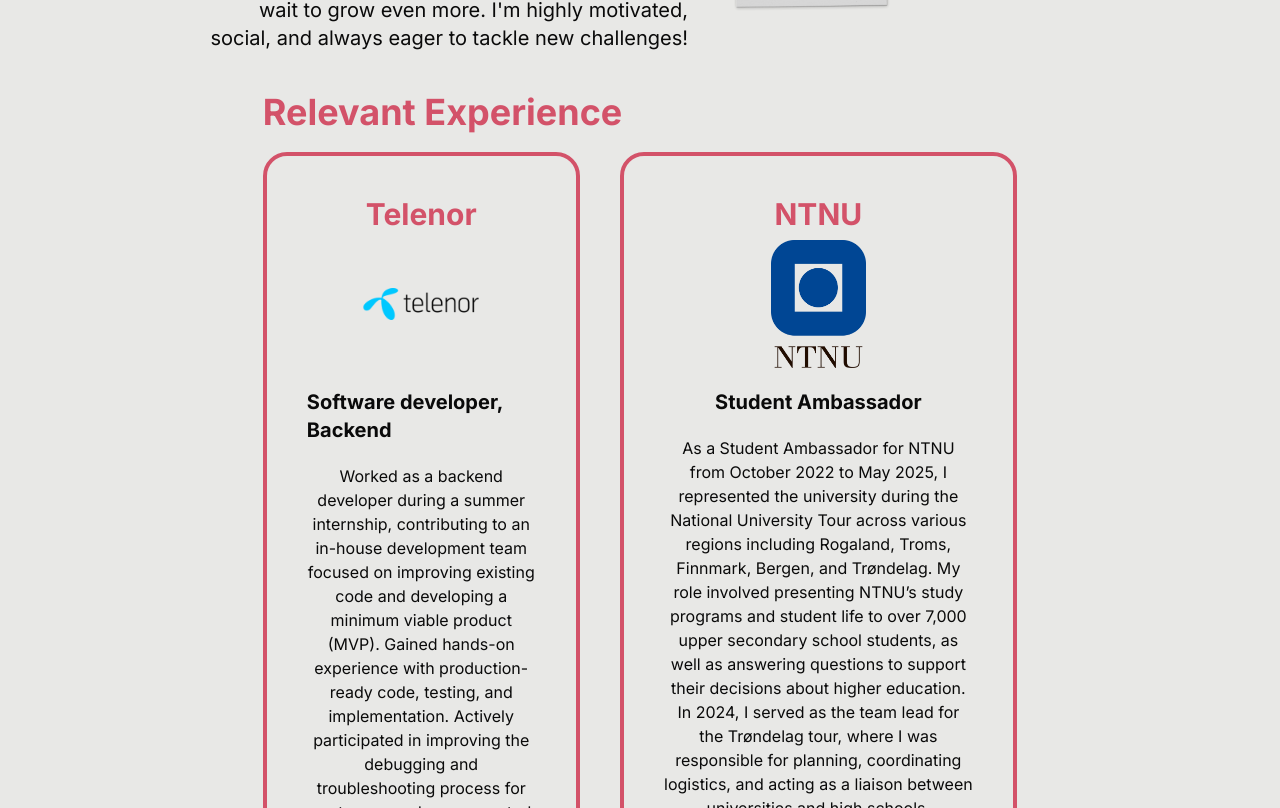
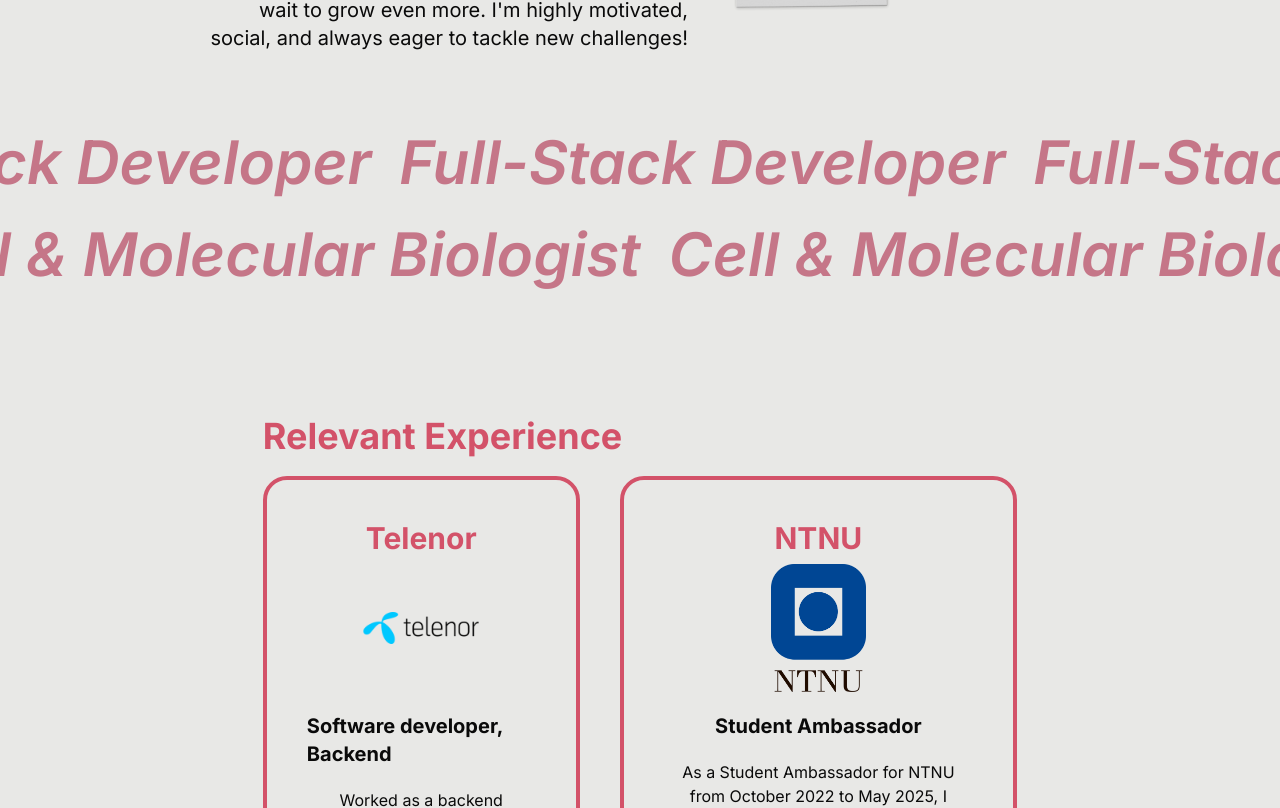
Before and after one commit to SylviaSWYung/portfolio, a React (Vite) app: page / in a window 1280 px wide. Shown: the part 1372-2180 px from the top of the page. Built offline with nearby package versions, Linux system fonts and the light colour scheme.

Commit message:
implement moving text

```diff
--- a/package.json
+++ b/package.json
@@ -18,6 +18,7 @@
   "dependencies": {
     "@emotion/react": "^11.14.0",
     "@emotion/styled": "^11.14.1",
+    "@motionone/utils": "^10.18.0",
     "@radix-ui/react-dialog": "^1.1.15",
     "@radix-ui/react-tooltip": "^1.2.8",
     "@tailwindcss/vite": "^4.0.9",
--- a/src/App.tsx
+++ b/src/App.tsx
@@ -7,6 +7,7 @@
 import { SkillsPage } from "./pages/SkillsPage";
 import { Footer } from "./components/Footer";
 import { Header } from "./components/Header";
+import { FlowyText } from "./components/FlowyText";
 
 export const App = () => {
   const location = useLocation();
@@ -31,6 +32,7 @@
         <section id="about">
           <AboutMePage />
         </section>
+        <FlowyText />
         <section id="work">
           <WorkPage />
         </section>
--- /dev/null
+++ b/src/components/FlowyText.tsx
@@ -0,0 +1,74 @@
+import { useRef } from "react";
+import {
+  motion,
+  useScroll,
+  useSpring,
+  useTransform,
+  useMotionValue,
+  useVelocity,
+  useAnimationFrame,
+} from "framer-motion";
+import { wrap } from "@motionone/utils";
+
+interface ParallaxProps {
+  children: string;
+  baseVelocity: number;
+}
+
+function ParallaxText({ children, baseVelocity = 100 }: ParallaxProps) {
+  const baseX = useMotionValue(0);
+  const { scrollY } = useScroll();
+  const scrollVelocity = useVelocity(scrollY);
+  const smoothVelocity = useSpring(scrollVelocity, {
+    damping: 50,
+    stiffness: 400,
+  });
+  const velocityFactor = useTransform(smoothVelocity, [0, 1000], [0, 5], {
+    clamp: false,
+  });
+
+  const x = useTransform(baseX, (v) => `${wrap(-20, -45, v)}%`);
+
+  const directionFactor = useRef<number>(1);
+  useAnimationFrame((_, delta) => {
+    let moveBy = directionFactor.current * baseVelocity * (delta / 1000);
+
+    if (velocityFactor.get() < 0) {
+      directionFactor.current = -1;
+    } else if (velocityFactor.get() > 0) {
+      directionFactor.current = 1;
+    }
+
+    moveBy += directionFactor.current * moveBy * velocityFactor.get();
+
+    baseX.set(baseX.get() + moveBy);
+  });
+
+  return (
+    <div className="overflow-hidden whitespace-nowrap flex flex-nowrap leading-[0.8]">
+      <motion.div
+        className="flex flex-nowrap whitespace-nowrap font-semibold text-2xl md:text-6xl italic text-rose md:h-18"
+        style={{ x }}
+      >
+        <span className="block mr-7">{children} </span>
+        <span className="block mr-7">{children} </span>
+        <span className="block mr-7">{children} </span>
+        <span className="block mr-7">{children} </span>
+        <span className="block mr-7">{children} </span>
+        <span className="block mr-7">{children} </span>
+        <span className="block mr-7">{children} </span>
+        <span className="block mr-7">{children} </span>
+        <span className="block mr-7">{children} </span>
+      </motion.div>
+    </div>
+  );
+}
+
+export const FlowyText = () => {
+  return (
+    <section className="space-y-5 my-10 md:my-20 w-screen relative left-1/2 right-1/2 -ml-[50vw] -mr-[50vw]">
+      <ParallaxText baseVelocity={-1}>Full-Stack Developer</ParallaxText>
+      <ParallaxText baseVelocity={1}>Cell & Molecular Biologist</ParallaxText>
+    </section>
+  );
+};
```
Also changed, not shown: 1 other file (tests, documents, lock files or other folders).
